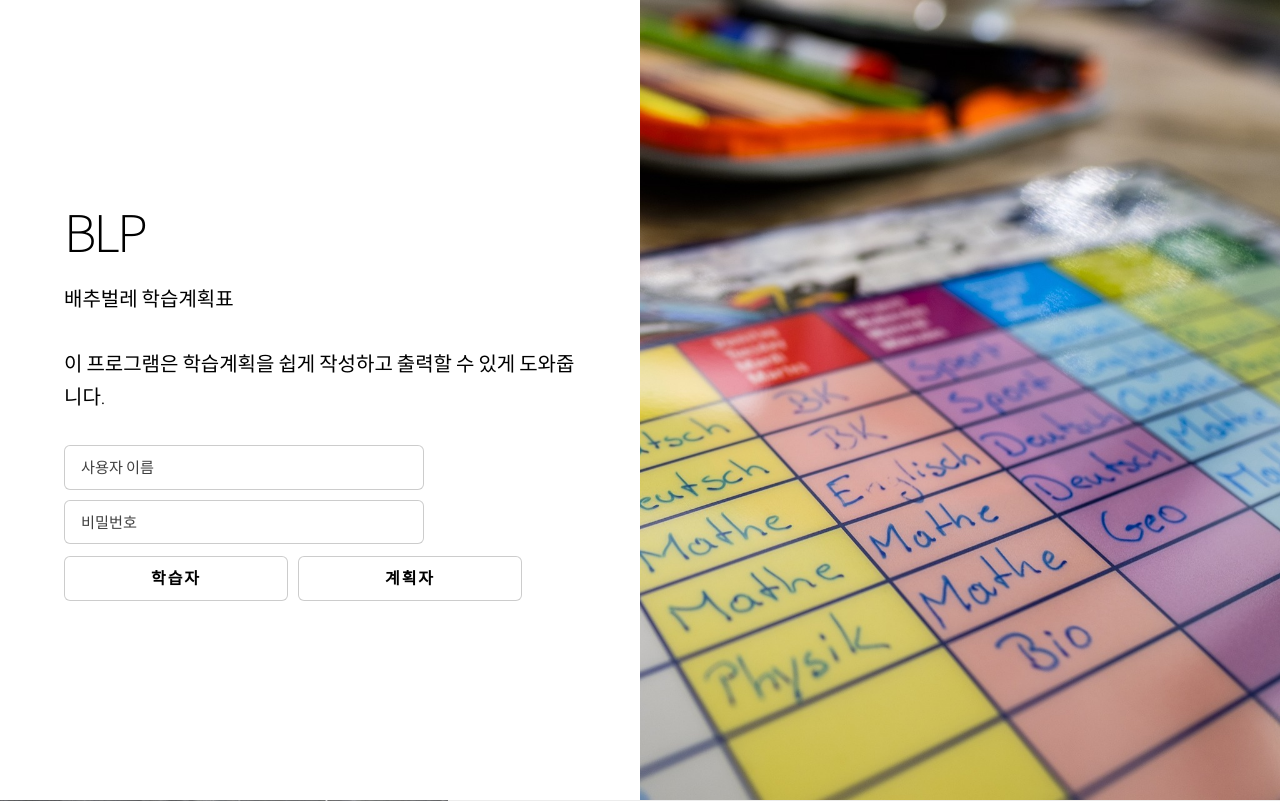
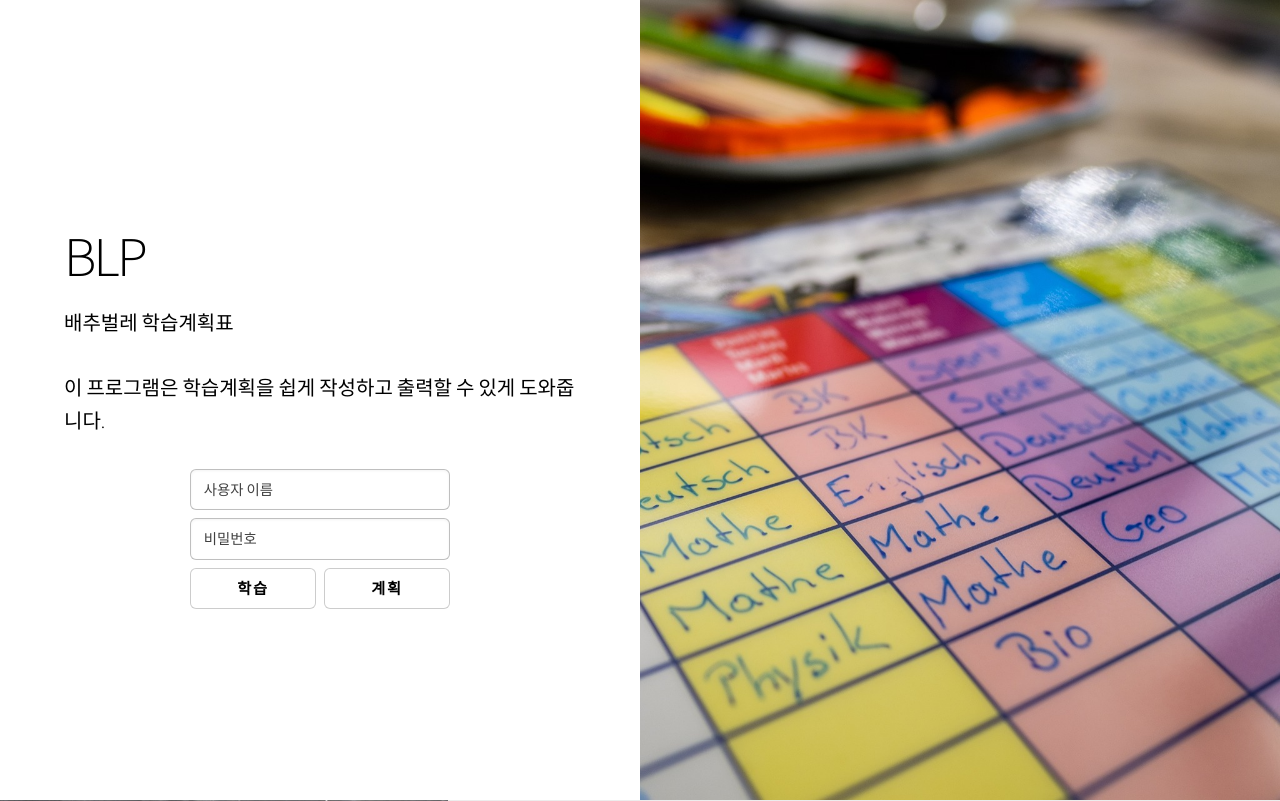
Before and after one commit to s2kstd9/easyplan, a Django app: page / in a window 1280 px wide. Shown: the top 801 px of the page. Run offline with Django 4.2, Linux system fonts and the light colour scheme.

Commit message:
Reduce login input width by half, rename buttons to 학습/계획, and align buttons flush with input edges

```diff
--- a/templates/landing.html
+++ b/templates/landing.html
@@ -70,84 +70,93 @@
 
 		/* 랜딩 페이지 세로 정렬 로그인 박스 및 하단 2개 분할 버튼 스타일 */
 		.landing-login-form {
-			margin-top: 1.2rem;
-			width: 100%;
-			max-width: 360px;
+			margin: 1.2rem auto 0 auto !important;
+			width: 100% !important;
+			max-width: 260px !important;
+			box-sizing: border-box !important;
 		}
 
 		.login-inputs-column {
-			display: flex;
-			flex-direction: column;
-			gap: 10px;
-			margin-bottom: 12px;
-			width: 100%;
+			display: flex !important;
+			flex-direction: column !important;
+			gap: 8px !important;
+			margin-bottom: 8px !important;
+			width: 100% !important;
+			box-sizing: border-box !important;
 		}
 
 		.login-inputs-column input {
-			width: 100%;
-			height: 2.8rem;
-			padding: 0 1rem;
-			background: rgba(255, 255, 255, 0.95);
-			border: 1px solid rgba(0, 0, 0, 0.2);
-			border-radius: 6px;
-			font-size: 0.95rem;
-			color: #333;
-			outline: none;
-			box-sizing: border-box;
-			box-shadow: inset 0 1px 3px rgba(0,0,0,0.05);
+			width: 100% !important;
+			height: 2.6rem !important;
+			padding: 0 0.8rem !important;
+			background: rgba(255, 255, 255, 0.95) !important;
+			border: 1px solid rgba(0, 0, 0, 0.25) !important;
+			border-radius: 6px !important;
+			font-size: 0.9rem !important;
+			color: #333 !important;
+			outline: none !important;
+			box-sizing: border-box !important;
+			box-shadow: inset 0 1px 3px rgba(0,0,0,0.05) !important;
+			margin: 0 !important;
 		}
 
 		.login-inputs-column input:focus {
-			border-color: #47D3E5;
-			background: #ffffff;
-			box-shadow: 0 0 0 2px rgba(71, 211, 229, 0.3);
+			border-color: #47D3E5 !important;
+			background: #ffffff !important;
+			box-shadow: 0 0 0 2px rgba(71, 211, 229, 0.3) !important;
 		}
 
 		.landing-buttons-row {
-			display: flex;
-			gap: 10px;
-			width: 100%;
-			box-sizing: border-box;
+			display: flex !important;
+			gap: 8px !important;
+			width: 100% !important;
+			box-sizing: border-box !important;
+			margin: 0 !important;
+			padding: 0 !important;
 		}
 
 		.landing-buttons-row .button {
-			flex: 1;
-			text-align: center;
-			padding: 0 0.5rem;
-			height: 2.8rem;
-			line-height: 2.8rem;
-			font-size: 1rem;
-			font-weight: 600;
-			border-radius: 6px;
+			flex: 1 1 0 !important;
+			width: 50% !important;
+			min-width: 0 !important;
+			max-width: 100% !important;
+			text-align: center !important;
+			padding: 0 !important;
+			height: 2.6rem !important;
+			line-height: 2.6rem !important;
+			font-size: 0.95rem !important;
+			font-weight: 600 !important;
+			border-radius: 6px !important;
 			margin: 0 !important;
-			box-sizing: border-box;
+			box-sizing: border-box !important;
+			display: block !important;
 		}
 
 		@media screen and (orientation: portrait), screen and (max-width: 736px) {
 			.landing-login-form {
-				margin-top: 0.5rem;
-				max-width: 100%;
+				margin: 0.5rem auto 0 auto !important;
+				max-width: 250px !important;
 			}
 
 			.login-inputs-column {
-				gap: 6px;
-				margin-bottom: 8px;
+				gap: 6px !important;
+				margin-bottom: 6px !important;
 			}
 
 			.login-inputs-column input {
-				height: 2.4rem;
-				padding: 0 0.8rem;
-				font-size: 0.88rem;
+				height: 2.4rem !important;
+				padding: 0 0.7rem !important;
+				font-size: 0.85rem !important;
 			}
 
 			.landing-buttons-row {
-				gap: 6px;
+				gap: 6px !important;
 			}
 
 			.landing-buttons-row .button {
-				height: 2.5rem;
-				line-height: 2.5rem;
-				font-size: 0.9rem;
+				height: 2.4rem !important;
+				line-height: 2.4rem !important;
+				font-size: 0.88rem !important;
 			}
 		}
 	</style>
@@ -174,8 +183,8 @@
 					</div>
 
 					<div class="landing-buttons-row">
-						<a href="/home" class="button big wide btn-learner">학습자</a>
-						<a href="/home" class="button big wide btn-planner">계획자</a>
+						<a href="/home" class="button btn-learner">학습</a>
+						<a href="/home" class="button btn-planner">계획</a>
 					</div>
 				</form>
 			</div>
```
